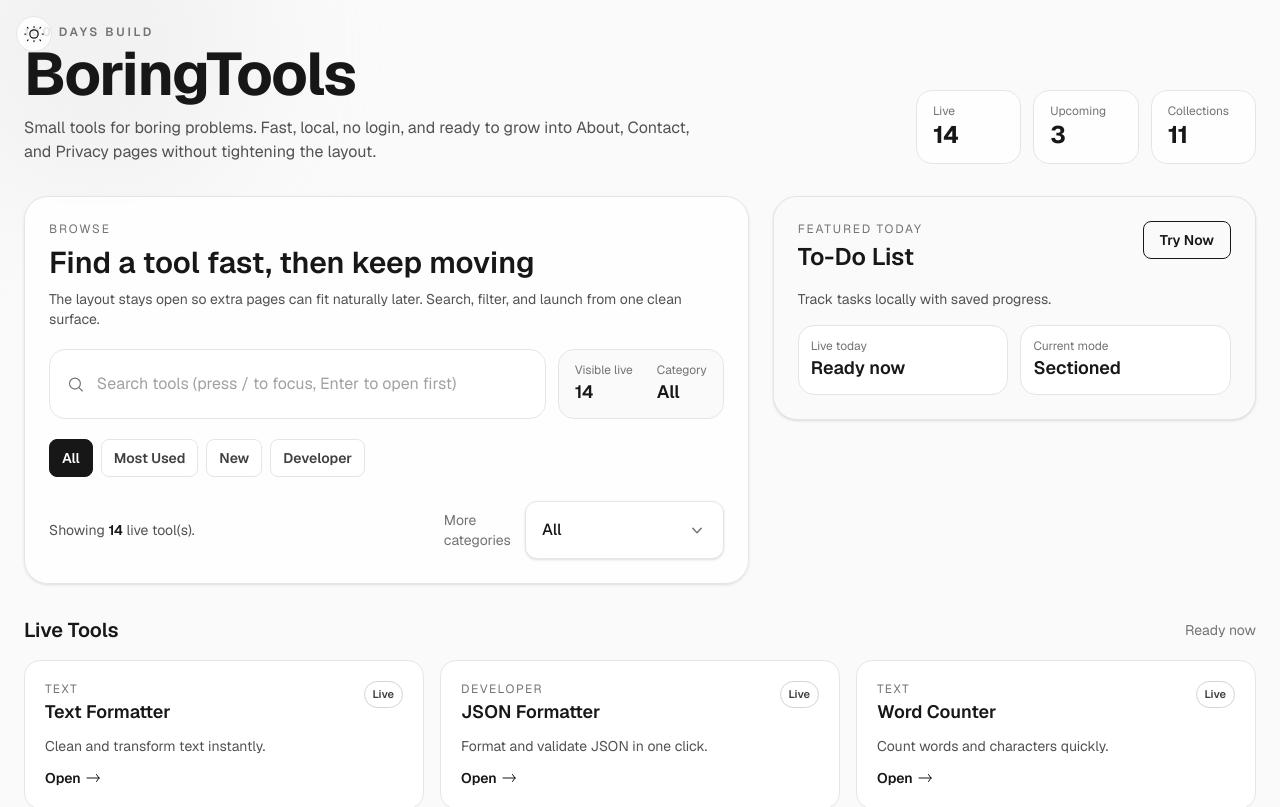
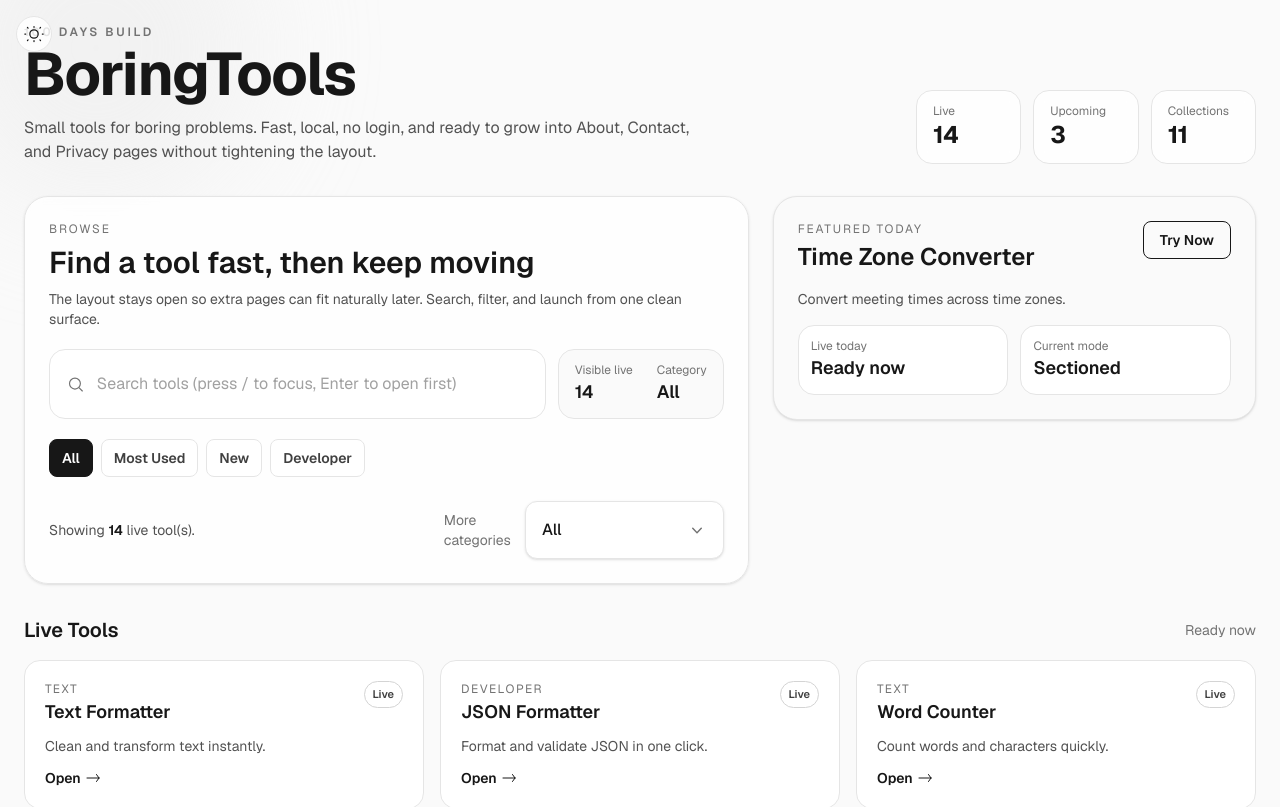
Before and after one commit to ius-sharma/boring-tools, a Next.js app: page / in a window 1280 px wide. Shown: the top 807 px of the page. Built offline with nearby package versions, Linux system fonts and the light colour scheme.

Commit message:
feat: feature Time Zone Converter as homepage featured tool

```diff
--- a/app/page.jsx
+++ b/app/page.jsx
@@ -321,7 +321,7 @@ export default function Home() {
     [recentTools]
   );
 
-  const featuredTool = availableTools.find((t) => t.id === "to-do-list") || availableTools.find((tool) => tool.isNew) || availableTools[0];
+  const featuredTool = availableTools.find((t) => t.id === "time-zone-converter") || availableTools.find((tool) => tool.isNew) || availableTools[0];
 
   useEffect(() => {
     const onKeyDown = (event) => {
```
